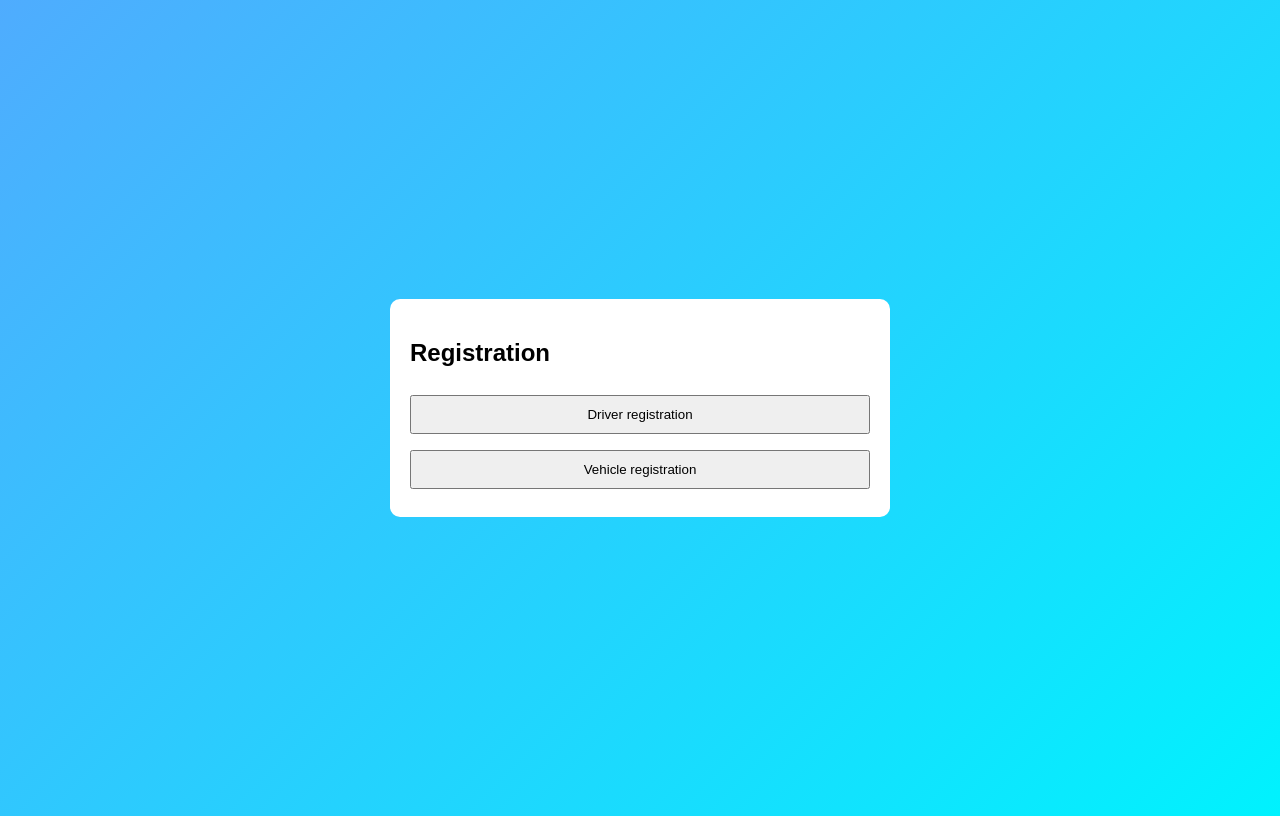
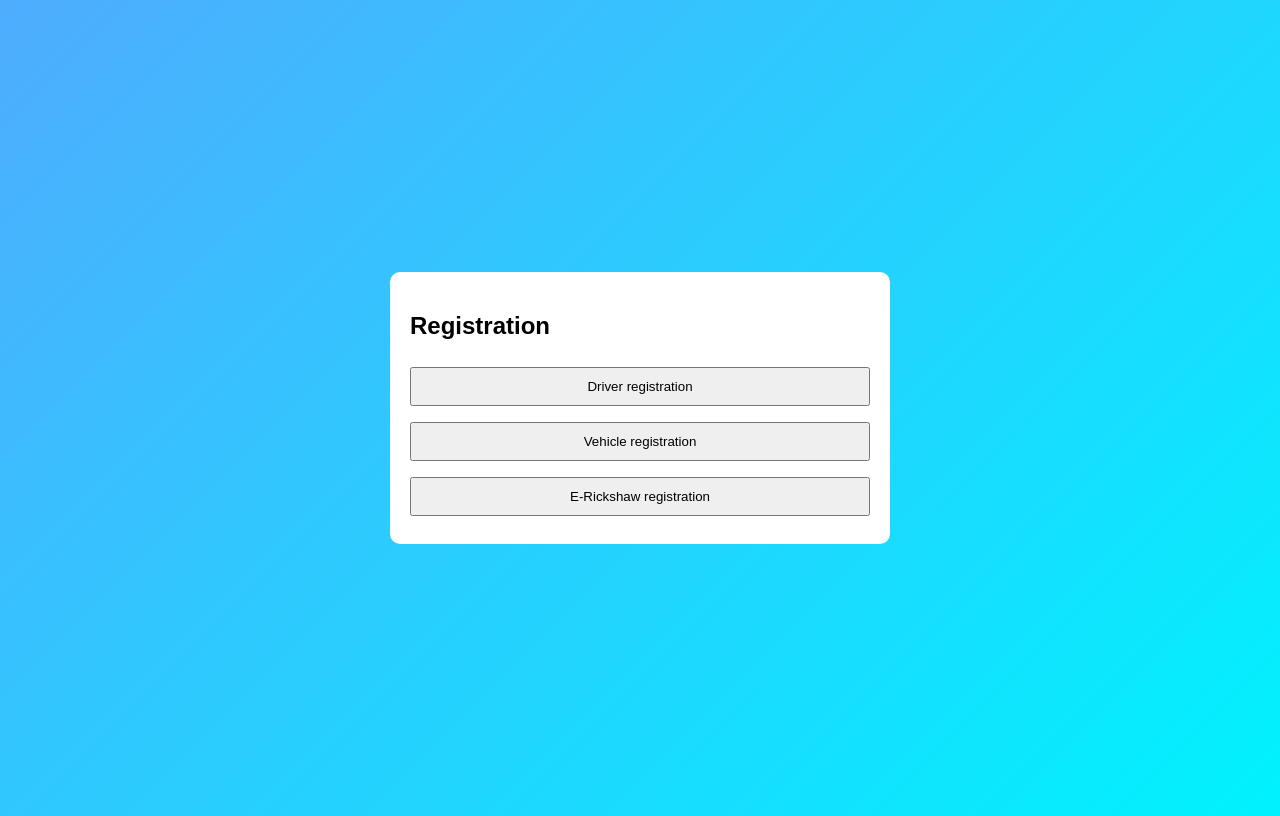
Before and after one commit to jituloying1/PATHAI_DE, a plain HTML site: page index.html in a window 1280 px wide. Drawn offline with Linux system fonts and the light colour scheme.

Commit message:
Update index.html

```diff
--- a/index.html
+++ b/index.html
@@ -46,6 +46,11 @@ input, select, button {
   <a href="https://jituloying1.github.io/PATHAIDEVEHICLE/">
   <button> Vehicle registration </button>
 </a>
+  <a href="">
+  <button> E-Rickshaw registration </button>
+</a>
+
+
 </div>
 </div>
 
```
